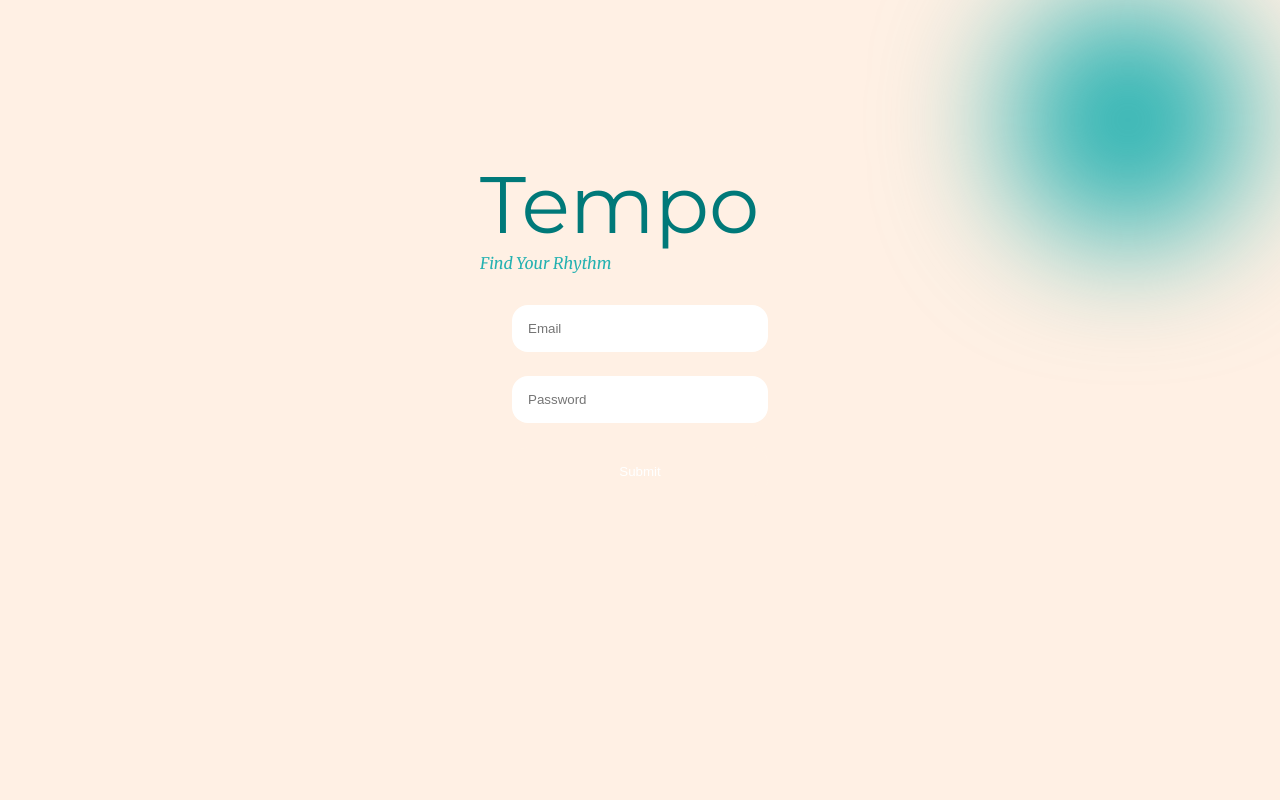
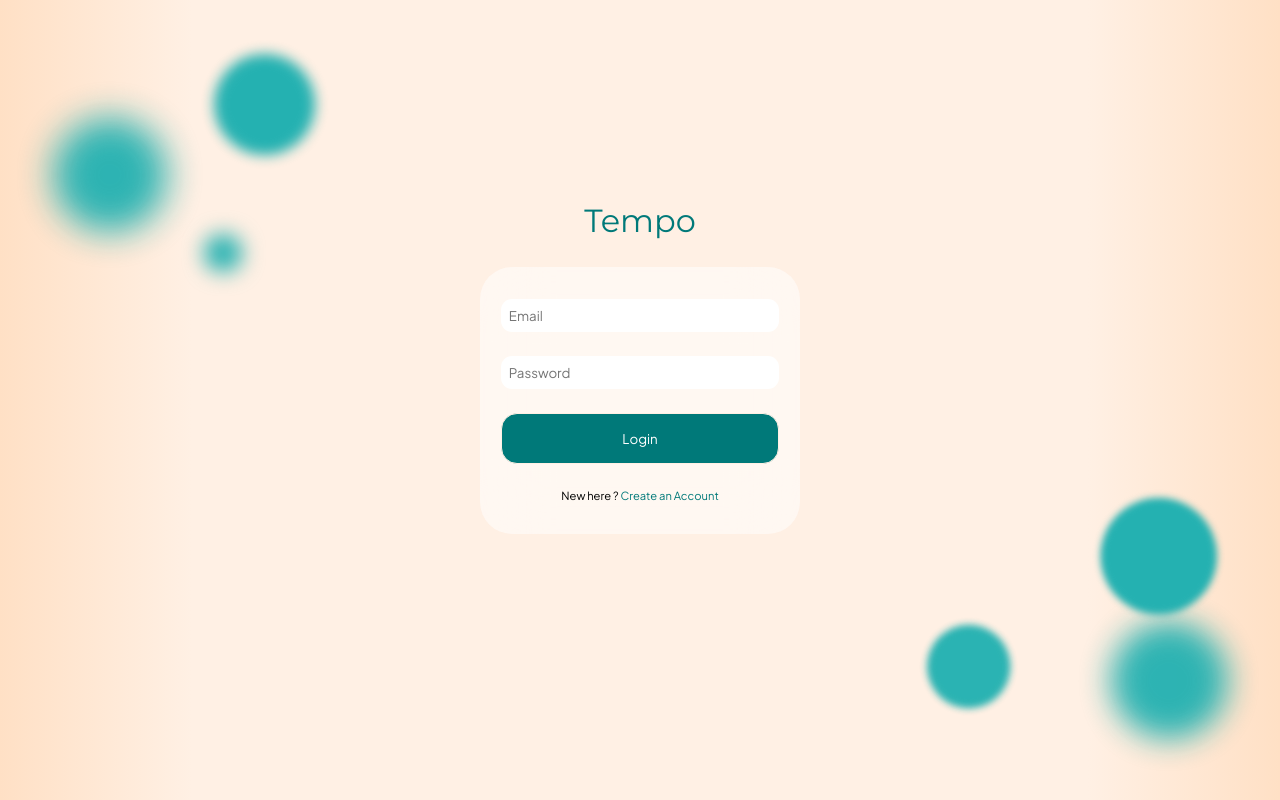
Before and after one commit to rushab-rayalwar/tempo-frontent, a React (Vite) app: page / in a window 1280 px wide. Built offline with nearby package versions, Linux system fonts and the light colour scheme.

Commit message:
feat: implement authentication foundation including UI, routing, and Redux state management

```diff
--- a/src/pages/Auth/LoginPage.jsx
+++ b/src/pages/Auth/LoginPage.jsx
@@ -1,32 +1,151 @@
 // third party imports
-import { Form } from "react-router-dom"
-import { useNavigate } from "react-router-dom";
+import { useState, useMemo, useRef } from "react";
+import { motion } from "framer-motion";
 
 // local imports
 import styles from "./LoginPage.module.css";
 
 export default function LoginPage(){
-    const navigate = useNavigate();
 
-    const handleSubmit = (e)=>{
-        e.preventDefault();
-        navigate("/session");
-    }
+    const [isSubmitting, setIsSubmitting] = useState();
+
+    // const blobs = useMemo(
+    //     ()=>{
+
+    //         let blobs = [];
+
+    //         for(let i=0; i<6; i++){
+    //             let diameter = 2 + Math.random()*6;
+    //             let top, left; // in percentage
+    //             if(i<=2){
+    //                 left = 35 - Math.random()*35;
+    //                 top =(45 - Math.random()*44);
+    //             } else {
+    //                 left = 55 + Math.random()*35;
+    //                 top = 55 + Math.random()*44;
+    //             }
+    //             let delay = 2*Math.random(); // seconds
+    //             let duration = 5 + Math.random()*2;
+    //             let blur = Math.random();
+    //             blobs.push({diameter, top, left, delay, duration, blur})
+    //         }
+
+    //         console.log('bobs', blobs);
+
+    //         return blobs;
+    //     },
+    //     []
+    // )
+
+    const blobs1 = useRef(
+        [
+            {
+                "diameter": 6.783817782639588,
+                // "diameter": 3.283817782639588,
+                // "top": 30.819710870187194,
+                "top": 10.819710870187194,
+                "left": 3.767638666745558,
+                // "left": 5.767638666745558,
+                "delay": 1.5526320294308718,
+                // "duration": 5.553521398121942,
+                "duration": 6.553521398121942,
+                // "blur": 0.3521277049083331
+                "blur": 1.0521277049083331
+            },
+            {
+                "diameter": 2.3543878977218764,
+                "top": 25.22122463243957,
+                "left": 15.937358266677197,
+                "delay": 0.48160594015147407,
+                "duration": 5.358507205581609,
+                "blur": 0.65965539704374
+            },
+            {
+                "diameter": 6.304168587453359,
+                "top": 2.8021536356910772,
+                "left": 16.750124474719534,
+                "delay": 0.855841048529951,
+                "duration": 5.6012578535832915,
+                // "blur": 0.40986531672814075
+                "blur": 0.40986531672814075
+            },
+            {
+                "diameter": 6.999319580369778,
+                "top": 73.8452121827921,
+                "left": 86.43804996402467,
+                "delay": 1.630948062489758,
+                "duration": 6.531747736674607,
+                "blur": 0.9363554601997509
+            },
+            {
+                "diameter": 5.081041700563541,
+                "top": 74.13480939507836,
+                "left": 72.12385678668073,
+                "delay": 0.007350820088131149,
+                "duration": 6.356157944613942,
+                "blur": 0.2253156590046168
+            },
+            {
+                "diameter": 7.227893545195902,
+                "top": 58.296607006720336,
+                "left": 85.91228013383311,
+                "delay": 0.6803401791112746,
+                "duration": 5.199672836695961,
+                "blur": 0.22847473448346378
+            }
+        ]
+    );
 
     return (
         <>
             <div className={styles.loginPageContainer}>
-                <div className={styles.bgBlob}></div>
+                {
+
+                    blobs1.current.map( (b,i)=>{
+
+                        return (<div className={styles.bgBlob} key={i}
+                            style={{
+                                top: `${b.top}%`,
+                                left: `${b.left}%`,
+                                height: `${b.diameter}rem`,
+                                width: `${b.diameter}rem`,
+                                // animationDelay: `${b.delay}s`,
+                                animationDuration: `${b.duration}s`,
+                                filter: `blur(${b.blur}rem)`
+                            }}
+                        ></div>);
+                    })
+                }
                 <div className={styles.formContainer}>
                     <div className={styles.titleContainer}>
-                        <div className={styles.title}>Tempo</div>
-                        <div className={styles.tagLine}>Find Your Rhythm</div>
+                        <motion.div
+                            className={styles.title}
+                            // initial = {{opacity:0, y:"-10%"}}
+                            // animate = {{opacity:1, y:"10%"}}
+                            transition = {{opacity:{duration:1, type:"ease"}, y:{ type:"spring", damping:6, stiffness:45 }}}
+                        >
+                            Tempo
+                        </motion.div>
+                        {/* <div className={styles.tagLine}>Find Your Rhythm</div> */}
                     </div>
-                    <Form className={styles.form} onSubmit={handleSubmit}>
-                        <input placeholder="Email"></input>
-                        <input placeholder="Password"></input>
-                        <button>Submit</button>
-                    </Form>
+                    <form className={styles.form} method='post'>
+                        <input placeholder="Email" name='email'></input>
+                        <input placeholder="Password" type="password" name='password'></input>
+                        <button disabled={isSubmitting}>
+                            {
+                                !isSubmitting ?
+                                "Login" :
+                                <div className={styles.spinner}></div>
+                            }
+                            {/* <div className={styles.spinnerContainer}>
+                                <div className={styles.spinner}></div>
+                                <div>Logging In</div>
+                            </div> */}
+                        </button>
+                        <footer className={styles.footer}>
+                            New here ? <span>Create an Account</span>
+                        </footer>
+                    </form>
                 </div>
             </div>
 
--- a/src/pages/Auth/LoginPage.module.css
+++ b/src/pages/Auth/LoginPage.module.css
@@ -2,14 +2,18 @@
     display:flex;
     flex-direction:column;
     gap:1.5rem;
-    padding:2rem;
+    padding:2rem 1.3rem;
     border-radius: 2rem;
+    background-color: rgba(255,255,255,0.5);
+    backdrop-filter: blur(2rem);
 }
 .form input {
-    padding:1rem;
-    border-radius:1rem;
+    padding: 0.5rem;
+    border-radius:0.7rem;
     border : 0px solid black;
     outline: none;
+    font-family: "Plus Jakarta Sans";
+    /* box-shadow: 0.5rem 0.5rem 0rem 0 var(--tertiary); */
 }
 .form input:focus{
     outline:none;
@@ -23,16 +27,22 @@
     /* background-color: var(--secondary); */
     color:white;
     cursor : pointer;
+    background-color: var(--background);
+    /* font-family: "Merriweather"; */
+    font-family: "Plus Jakarta Sans";
+}
+.form button:hover{
+    background-color: var(--tertiary);
 }
 
 
 .titleContainer{
     position:absolute;
-    bottom: 100%;
+    bottom: 110%;
     width:100%;
 }
 .title{
-    font-size: 5rem;
+    font-size: 2rem;
     color: var(--background);
     top : 0rem;
     /* font-family: "Merriweather"; */
@@ -40,15 +50,17 @@
     /* font-style: italic; */
     /* font-family: "Montserrat"; */
     font-family: "Montserrat";
-
+    text-align: center;
     width:100%;
 }
 .tagLine {
     /* font-family: "Plus Jakarta Sans"; */
-    font-style: italic;
-    font-family: "Merriweather";
+    /* font-style: italic; */
+    /* font-family: "Merriweather"; */
+    font-family: "Plus Jakarta Sans";
     /* color: var(--tertiary); */
     color: var(--tertiary);
+    text-align: start;
 }
 
 .loginPageContainer{
@@ -64,10 +76,12 @@
     /* background-color: blueviolet; */
     max-width: 90%;
     width: 20rem;
+    /* background-color: blueviolet; */
 }
 
 .loginPageContainer{
-    background-color: var(--secondary);
+    /* background-color: var(--secondary); */
+    background: linear-gradient(to right, var(--primary), var(--secondary) 15% 85%, var(--primary));
     overflow: hidden;
 }
 
@@ -77,22 +91,79 @@
     background-color: var(--tertiary);
     border-radius: 50%;
     position:absolute;
-    animation: moveBlob 2s ease-in-out infinite alternate;
-    filter: blur(4rem);
+    /* top:0; right:1rem; */
+    /* opacity: 0.5; */
+    animation:
+        moveBlob 3s ease-in-out infinite alternate,
+        fadeIn 0.5s ease-out;
+    /* filter: blur(4rem); */
+}
+
+.spinner{
+    height: 1rem; width: 1rem;
+    border-radius: 50%;
+    border-width: 3px;
+    border-top-style: dotted;
+    border-top-color: var(--tertiary);
+    border-bottom-color: transparent;
+    border-bottom-style: solid;
+    border-right-color: transparent;
+    border-right-style: solid;
+    animation: spin 2s linear infinite;
+}
+.spinnerContainer{
+    display:flex;
+    justify-content: center;
+    gap : 0.5rem;
+}
+
+.footer{
+    /* font-family: 'Merriweather'; */
+    font-family: 'Plus Jakarta Sans';
+    /* text-decoration: underline; */
+    font-size: 0.7rem;
+    text-align: center;
+    color:black;
+}
+.footer > span {
+    color: var(--background);
+}
+.footer > span:hover {
+    color: var(--tertiary);
+    text-decoration: underline;
+    cursor: pointer;
 }
 
 @keyframes moveBlob {
     0% {
-        top:0; right:2rem;
-        transform: scale(1);
+        /* top:0; right:2rem; */
+        transform: scale(1) translate(0 0);
     }
 
     50% {
-        transform: scale(1.2);
+        transform: scale(1.2) translate(2rem, 2rem);
     }
 
     100% {
-        top: calc(10%); right: 0%;
-        transform: scale(1);
+        /* top: calc(10%); right: 0%; */
+        transform: scale(1) translate(0rem, 2rem);
     }
 }
+
+@keyframes fadeIn {
+    0% {
+        opacity:0
+    }
+    100% {
+        opacity:1
+    }
+}
+
+@keyframes spin {
+    0% {
+        transform: rotate(0deg);
+    }
+    100% {
+        transform: rotate(360deg);
+    }
+}
--- a/src/pages/Auth/login.action.js
+++ /dev/null
@@ -1,4 +0,0 @@
-// third party imports
-
-
-// local imports
--- a/src/styles/global.css
+++ b/src/styles/global.css
@@ -17,6 +17,8 @@
     --secondary : #FFF0E4;
     --primary: #FFE0C5;
     --contrary: #FFE0C5;
+
+    overflow: hidden;
 }
 
 body{
```
Also changed, not shown: src/App.jsx (+18 -4 lines), src/features/auth/authSlice.js (added, +29 -0 lines), src/features/auth/authThunk.js (added, +20 -0 lines).
